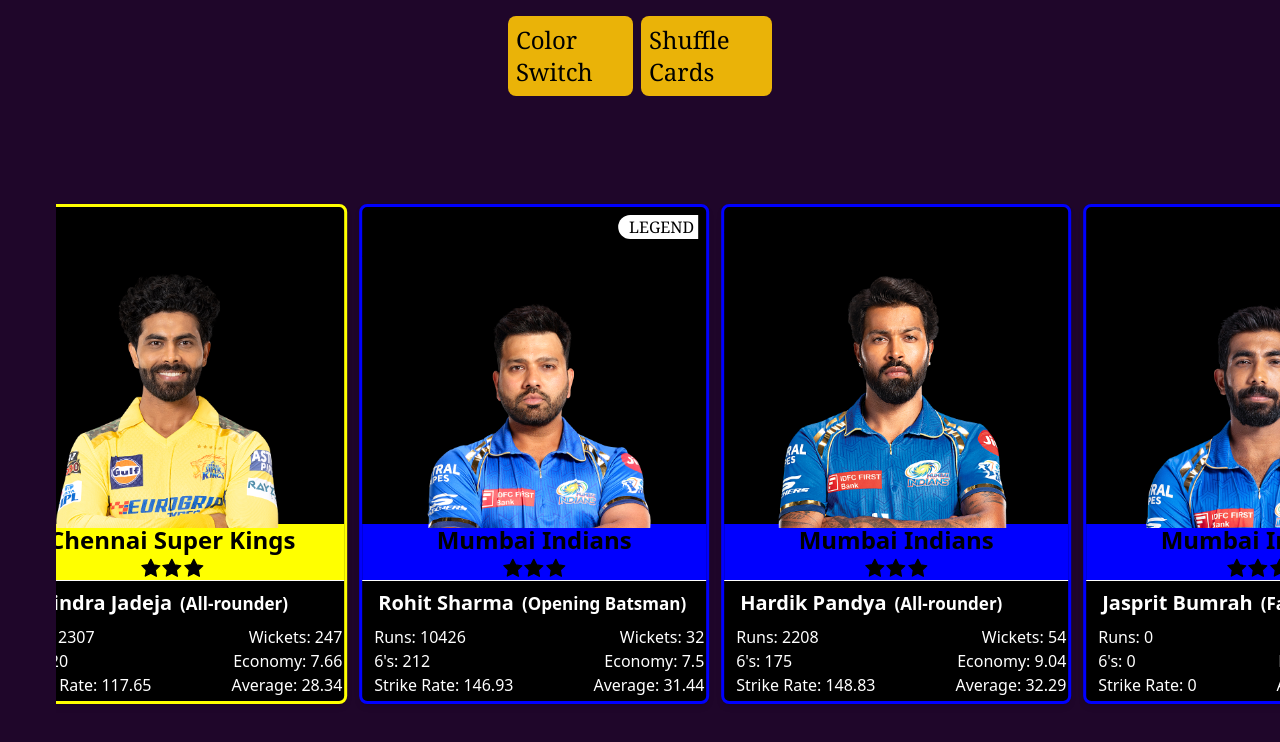
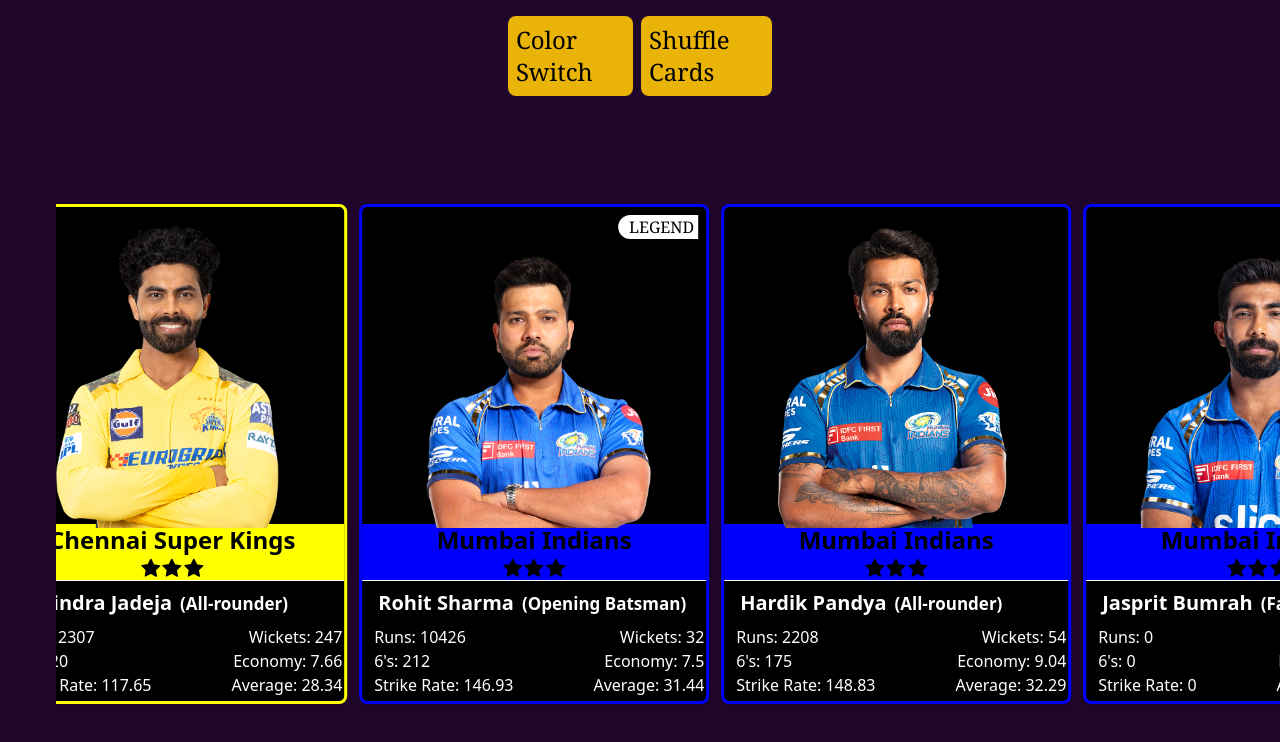
Before and after one commit to srvjha/MAP_Frontend_Challenge_01, a React (Vite) app: page / in a window 1280 px wide. Shown: the top 742 px of the page. Built offline with nearby package versions, Linux system fonts and the light colour scheme.

Commit message:
bug solved

```diff
--- a/src/components/Card.jsx
+++ b/src/components/Card.jsx
@@ -21,8 +21,8 @@
 
         <div className={`flex justify-end items-end mr-2 font-serif ${toggle?'bg-black text-white':'bg-white text-black'}   px-1 mt-2  ml-[256px] rounded-s-xl`}>{status}</div>
 
-        // Implementing lazy Loading for UI rendering
-        <LazyLoad offset={100} height={200} placeholder={<div className='bg-gray-300 w-full h-full'></div>}>
+        {/* Implementing lazy Loading for UI rendering */}
+        <LazyLoad offset={100} height={200} placeholder={<div className='bg-gray-300 w-full h-full'>Loading...</div>}>
         <img src={image} alt={title} className="object-cover w-full h-full transition-transform duration-300 transform hover:scale-110" />
         </LazyLoad>
 
```
